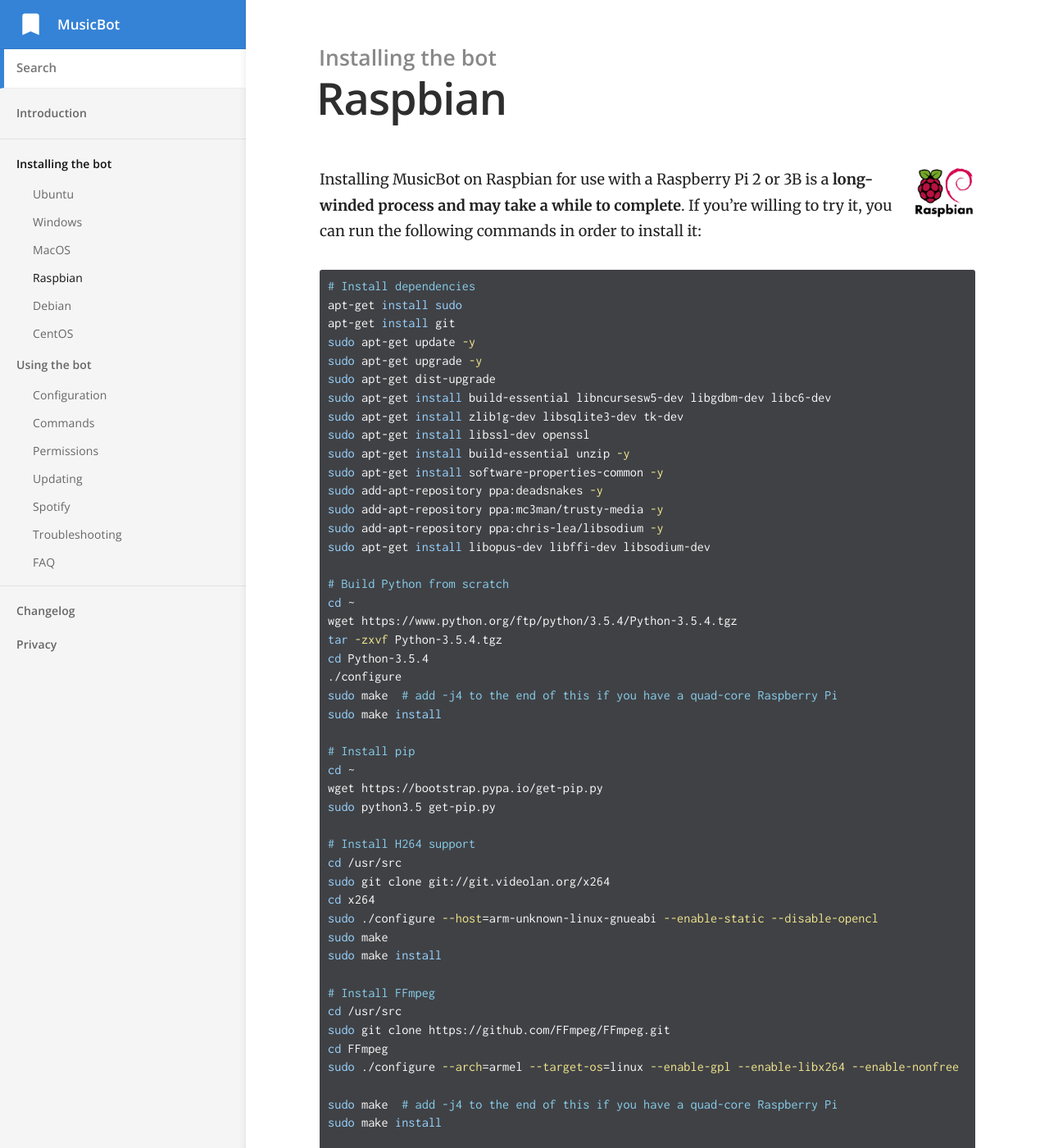
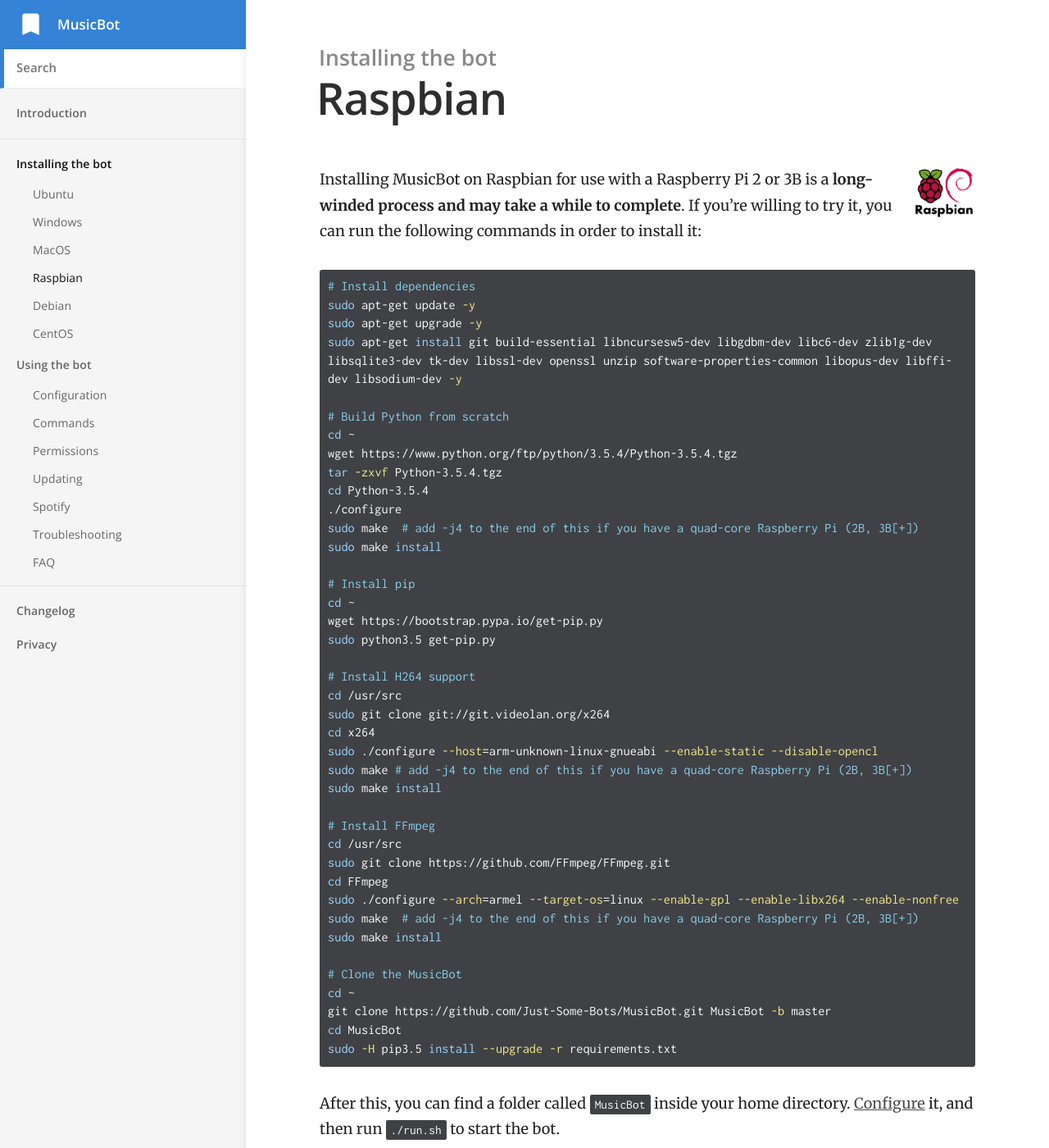
Before and after one commit to Just-Some-Bots/MusicBot, a Jekyll site: the page built from _docs/installing/raspbian.md, in a window 1280 px wide and 1400 px high. Shown: the whole window at 82% size. Built offline with Jekyll 4.4.1, drawn with Linux system fonts in a browser that asks for light colours.

Commit message:
Update raspbian.md
raspbian already comes with sudo, and all the seperate apt-get commands weren't really necessary. also, the repositories don't work on raspbian and "make -j4" should be used on newer pi's (like the 2B, 3B, and 3B+, but not the zero or zero w)

````diff
--- a/_docs/installing/raspbian.md
+++ b/_docs/installing/raspbian.md
@@ -10,20 +10,9 @@ Installing MusicBot on Raspbian for use with a Raspberry Pi 2 or 3B is a **long-
 
 ```bash
 # Install dependencies
-apt-get install sudo
-apt-get install git
 sudo apt-get update -y
 sudo apt-get upgrade -y
-sudo apt-get dist-upgrade
-sudo apt-get install build-essential libncursesw5-dev libgdbm-dev libc6-dev
-sudo apt-get install zlib1g-dev libsqlite3-dev tk-dev
-sudo apt-get install libssl-dev openssl
-sudo apt-get install build-essential unzip -y
-sudo apt-get install software-properties-common -y
-sudo add-apt-repository ppa:deadsnakes -y
-sudo add-apt-repository ppa:mc3man/trusty-media -y
-sudo add-apt-repository ppa:chris-lea/libsodium -y
-sudo apt-get install libopus-dev libffi-dev libsodium-dev
+sudo apt-get install git build-essential libncursesw5-dev libgdbm-dev libc6-dev zlib1g-dev libsqlite3-dev tk-dev libssl-dev openssl unzip software-properties-common libopus-dev libffi-dev libsodium-dev -y
 
 # Build Python from scratch
 cd ~
@@ -31,7 +20,7 @@ wget https://www.python.org/ftp/python/3.5.4/Python-3.5.4.tgz
 tar -zxvf Python-3.5.4.tgz
 cd Python-3.5.4
 ./configure
-sudo make  # add -j4 to the end of this if you have a quad-core Raspberry Pi
+sudo make  # add -j4 to the end of this if you have a quad-core Raspberry Pi (2B, 3B[+])
 sudo make install
 
 # Install pip
@@ -44,7 +33,7 @@ cd /usr/src
 sudo git clone git://git.videolan.org/x264
 cd x264
 sudo ./configure --host=arm-unknown-linux-gnueabi --enable-static --disable-opencl
-sudo make
+sudo make # add -j4 to the end of this if you have a quad-core Raspberry Pi (2B, 3B[+])
 sudo make install
 
 # Install FFmpeg
@@ -52,8 +41,7 @@ cd /usr/src
 sudo git clone https://github.com/FFmpeg/FFmpeg.git
 cd FFmpeg
 sudo ./configure --arch=armel --target-os=linux --enable-gpl --enable-libx264 --enable-nonfree
-
-sudo make  # add -j4 to the end of this if you have a quad-core Raspberry Pi
+sudo make  # add -j4 to the end of this if you have a quad-core Raspberry Pi (2B, 3B[+])
 sudo make install
 
 # Clone the MusicBot
````
